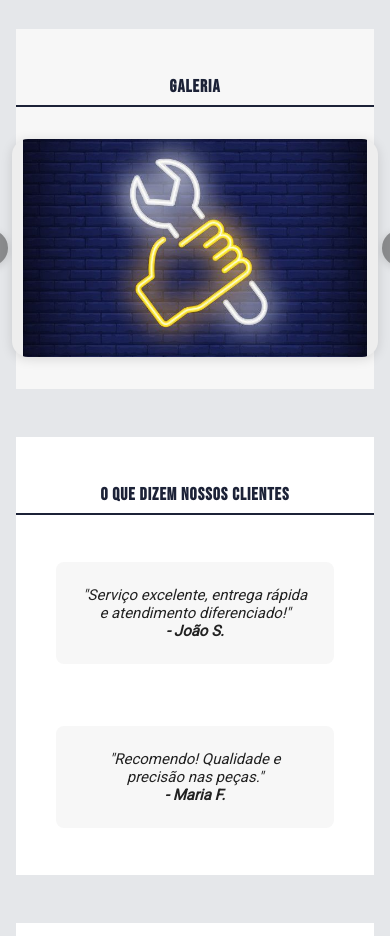
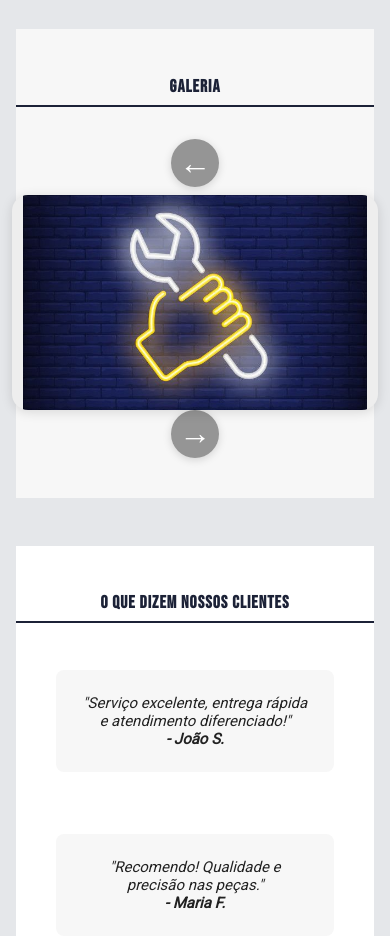
Before and after one commit to diatsilva007/machine-shop, a React (Create React App) app: page / in a window 390 px wide. Shown: the part 1440-2376 px from the top of the page. Built offline with nearby package versions, Linux system fonts and the light colour scheme.

Commit message:
Adiciona hook para detecção responsiva de dispositivos móveis e ajusta estilos da galeria para melhor adaptação em telas menores

```diff
--- a/src/components/Galeria.jsx
+++ b/src/components/Galeria.jsx
@@ -7,9 +7,23 @@ import Mecanic from "../assets/mecanic.jpeg";
 
 const imagens = [CarService, carroOficinaNeon, mecanicService, Mecanic];
 
+// Hook para detectar responsivamente se é mobile
+function useIsMobile(breakpoint = 800) {
+  const [isMobile, setIsMobile] = useState(window.innerWidth <= breakpoint);
+
+  useEffect(() => {
+    const handleResize = () => setIsMobile(window.innerWidth <= breakpoint);
+    window.addEventListener("resize", handleResize);
+    return () => window.removeEventListener("resize", handleResize);
+  }, [breakpoint]);
+
+  return isMobile;
+}
+
 const Galeria = () => {
   const [index, setIndex] = useState(0);
   const timeoutRef = useRef(null);
+  const isMobile = useIsMobile(800);
 
   useEffect(() => {
     timeoutRef.current = setTimeout(() => {
@@ -30,12 +44,12 @@ const Galeria = () => {
   // Estilos responsivos para o container da imagem
   const imageContainerStyle = {
     position: "relative",
-    width: "min(90vw, 600px)",
-    height: "min(55vw, 380px)",
+    width: isMobile ? "90vw" : "600px",
+    height: isMobile ? "55vw" : "380px",
     maxWidth: "600px",
     maxHeight: "380px",
-    minWidth: "220px",
-    minHeight: "160px",
+    minWidth: "180px",
+    minHeight: "120px",
     overflow: "hidden",
     borderRadius: 16,
     boxShadow: "0 2px 12px rgba(0,0,0,0.13)",
@@ -43,6 +57,32 @@ const Galeria = () => {
     flexShrink: 0,
     transition: "width 0.3s, height 0.3s",
     margin: "0 12px",
+    display: "flex",
+    alignItems: "center",
+    justifyContent: "center",
+    boxSizing: "border-box",
+  };
+
+  // Estilos para os botões das setas
+  const arrowButtonStyle = {
+    background: "rgba(0,0,0,0.4)",
+    color: "#fff",
+    border: "none",
+    borderRadius: "50%",
+    width: isMobile ? 48 : 36,
+    height: isMobile ? 48 : 36,
+    cursor: "pointer",
+    fontSize: isMobile ? 32 : 22,
+    display: "flex",
+    alignItems: "center",
+    justifyContent: "center",
+    outline: "none",
+    boxShadow: "0 2px 8px rgba(0,0,0,0.15)",
+    margin: isMobile ? "0 12px" : "0 4px",
+    zIndex: 2,
+    transition: "background 0.2s, transform 0.15s",
+    userSelect: "none",
+    touchAction: "manipulation",
   };
 
   return (
@@ -57,57 +97,31 @@ const Galeria = () => {
             gap: 0,
             marginTop: "2rem",
             width: "100%",
+            flexWrap: isMobile ? "wrap" : "nowrap",
           }}
         >
           {/* Botão anterior */}
           <div
-            style={{ display: "flex", alignItems: "center", height: "100%" }}
+            style={{
+              display: "flex",
+              alignItems: "center",
+              height: "100%",
+              marginBottom: isMobile ? 8 : 0,
+            }}
           >
             <button
               onClick={handlePrev}
               aria-label="Anterior"
-              style={{
-                background: "rgba(0,0,0,0.4)",
-                color: "#fff",
-                border: "none",
-                borderRadius: "50%",
-                width: 36,
-                height: 36,
-                cursor: "pointer",
-                fontSize: 22,
-                display: "flex",
-                alignItems: "center",
-                justifyContent: "center",
-                outline: "none",
-                boxShadow: "0 2px 8px rgba(0,0,0,0.15)",
-                margin: "0 4px 0 0",
-              }}
+              style={arrowButtonStyle}
+              tabIndex={0}
+              onTouchStart={handlePrev}
+              onKeyDown={(e) => (e.key === "ArrowLeft" ? handlePrev() : null)}
             >
               &#8592;
             </button>
           </div>
           {/* Container da imagem */}
-          <div
-            style={{
-              position: "relative",
-              width: "100%",
-              maxWidth: "600px",
-              height: "min(56vw, 380px)",
-              minWidth: "180px",
-              minHeight: "120px",
-              margin: "0 auto",
-              overflow: "hidden",
-              borderRadius: 16,
-              boxShadow: "0 2px 12px rgba(0,0,0,0.13)",
-              background: "#eee",
-              flexShrink: 0,
-              display: "flex",
-              alignItems: "center",
-              justifyContent: "center",
-
-              boxSizing: "border-box",
-            }}
-          >
+          <div style={imageContainerStyle}>
             {imagens.map((src, idx) => (
               <img
                 key={idx}
@@ -116,7 +130,7 @@ const Galeria = () => {
                 style={{
                   width: "100%",
                   height: "100%",
-                  objectFit: "cover", // será sobrescrito pelo CSS no mobile
+                  objectFit: "cover",
                   borderRadius: 16,
                   opacity: idx === index ? 1 : 0,
                   display: idx === index ? "block" : "none",
@@ -124,33 +138,28 @@ const Galeria = () => {
                   zIndex: 1,
                   background: "#eee",
                   pointerEvents: idx === index ? "auto" : "none",
+                  userSelect: "none",
                 }}
+                draggable={false}
               />
             ))}
           </div>
           {/* Botão próximo */}
           <div
-            style={{ display: "flex", alignItems: "center", height: "100%" }}
+            style={{
+              display: "flex",
+              alignItems: "center",
+              height: "100%",
+              marginBottom: isMobile ? 8 : 0,
+            }}
           >
             <button
               onClick={handleNext}
               aria-label="Próxima"
-              style={{
-                background: "rgba(0,0,0,0.4)",
-                color: "#fff",
-                border: "none",
-                borderRadius: "50%",
-                width: 36,
-                height: 36,
-                cursor: "pointer",
-                fontSize: 22,
-                display: "flex",
-                alignItems: "center",
-                justifyContent: "center",
-                outline: "none",
-                boxShadow: "0 2px 8px rgba(0,0,0,0.15)",
-                margin: "0 0 0 4px",
-              }}
+              style={arrowButtonStyle}
+              tabIndex={0}
+              onTouchStart={handleNext}
+              onKeyDown={(e) => (e.key === "ArrowRight" ? handleNext() : null)}
             >
               &#8594;
             </button>
```
